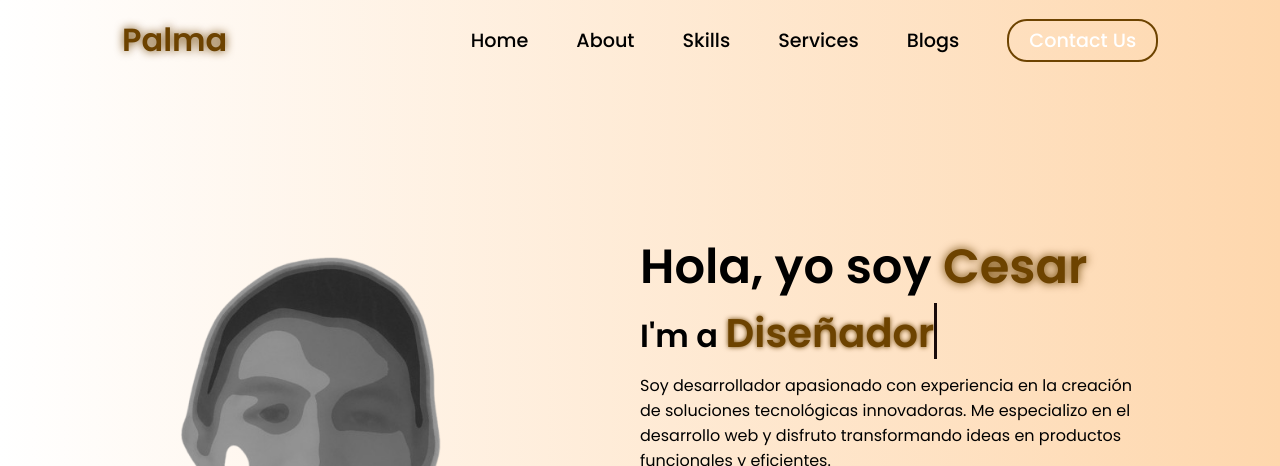
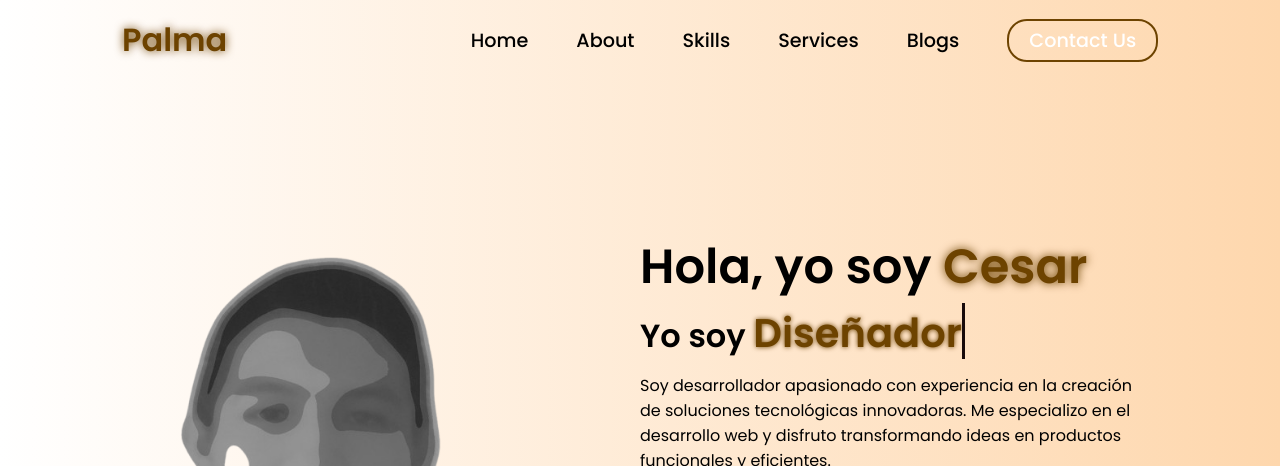
Before and after one commit to cpalmas/portafolio.github.io, a plain HTML site: page index.html in a window 1280 px wide. Shown: the top 466 px of the page. Drawn offline with nearby package versions, Linux system fonts and the light colour scheme.

Commit message:
Update index.html

```diff
--- a/index.html
+++ b/index.html
@@ -4,7 +4,7 @@
     <meta charset="UTF-8">
     <meta name="viewport" content="width=device-width, initial-scale=1.0">
     <link rel="stylesheet" href="https://cdnjs.cloudflare.com/ajax/libs/font-awesome/6.7.1/css/all.min.css">
-    <title>Portfolio</title>
+    <title>Portafolio</title>
     <link rel="stylesheet" href="style.css">
     <link rel="stylesheet" href="https://unpkg.com/aos@next/dist/aos.css" />
 </head>
@@ -43,7 +43,7 @@
                 </div>
                 <div class="content">
                     <h1 data-aos="fade-left" data-aos-duration="1000" data-aos-delay="800">Hola, yo soy <span>Cesar</span></h1>
-                    <div class="typewriter" data-aos="fade-right" data-aos-duration="1000" data-aos-delay="900">I'm a <span></span></div>
+                    <div class="typewriter" data-aos="fade-right" data-aos-duration="1000" data-aos-delay="900">Yo soy <span></span></div>
                     <p data-aos="flip-up" data-aos-duration="1000" data-aos-delay="1000">Soy desarrollador apasionado con experiencia en la creación de soluciones tecnológicas innovadoras. Me especializo en el desarrollo web y disfruto transformando ideas en productos funcionales y eficientes.</p>
                     <div class="social-links" data-aos="flip-down" data-aos-duration="1000" data-aos-delay="1200">
                         <a href="#" ><i class="fa-brands fa-github"></i></a>
```
